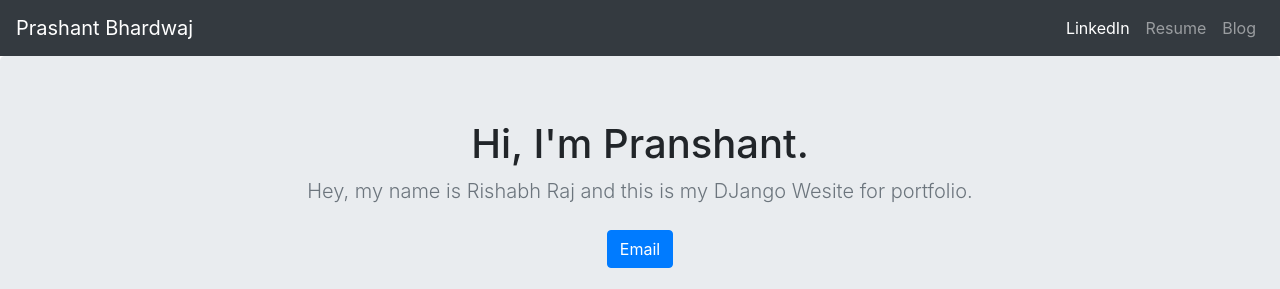
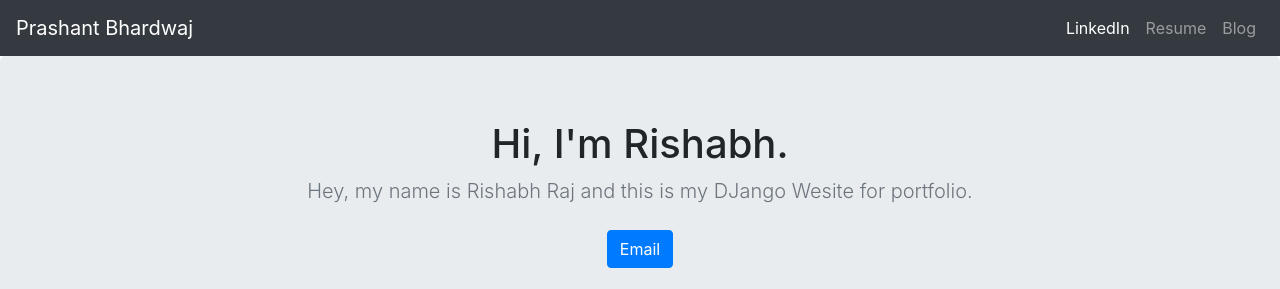
Before and after one commit to rishabhraj123/portfolio, a Django app: page / in a window 1280 px wide. Shown: the top 289 px of the page. Run offline with Django 3.2, Linux system fonts and the light colour scheme; data comes from the database, SQL or seed files in the repository; some libraries are stand-ins or nearby versions.

Commit message:
Changed the template files

```diff
--- a/blogs/templates/blogs/allblogs.html
+++ b/blogs/templates/blogs/allblogs.html
@@ -8,7 +8,7 @@
     <meta name="description" content="">
     <meta name="author" content="Mark Otto, Jacob Thornton, and Bootstrap contributors">
     <meta name="generator" content="Jekyll v3.8.5">
-    <title>My Blogs</title>
+    <title>Rishabh's Blogs</title>
 
     <link rel="canonical" href="https://getbootstrap.com/docs/4.3/examples/album/">
 
--- a/jobs/templates/jobs/home.html
+++ b/jobs/templates/jobs/home.html
@@ -36,7 +36,7 @@
 
   <section class="jumbotron text-center">
     <div class="container">
-      <h1 class="jumbotron-heading">Hi, I'm Pranshant.</h1>
+      <h1 class="jumbotron-heading">Hi, I'm Rishabh.</h1>
       <p class="lead text-muted">Hey, my name is Rishabh Raj and this is my
       DJango Wesite for portfolio.</p>
       <p>
```
